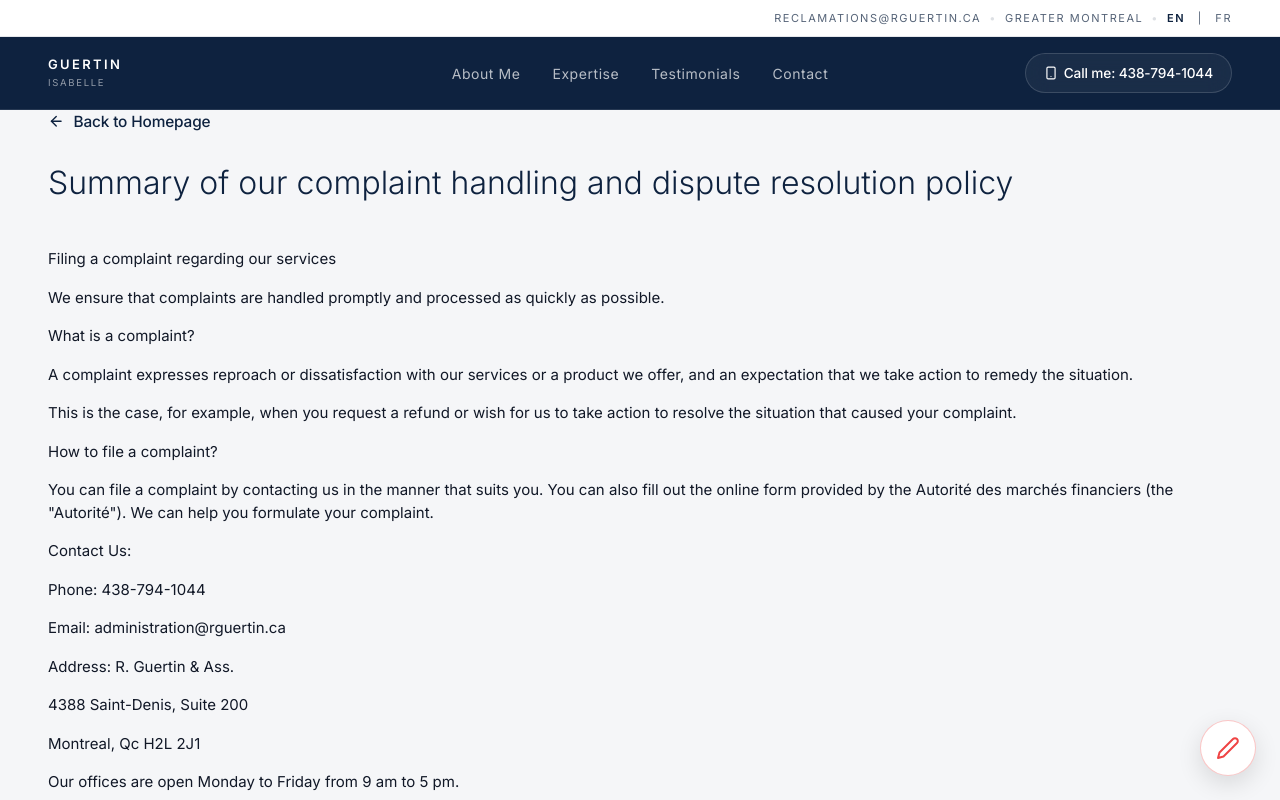
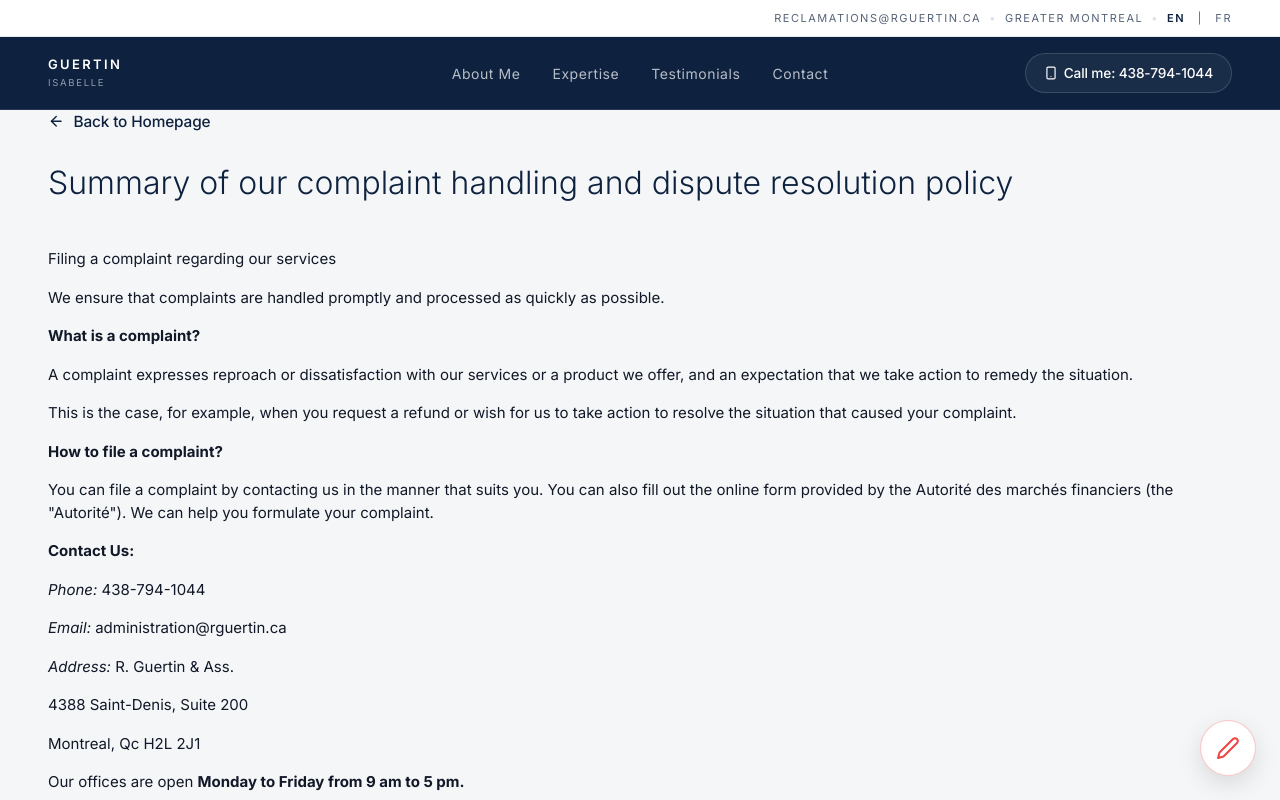
Before and after one commit to Irene2828/ClaimsExpert, a React (Vite) app: page /legal/complaints in a window 1280 px wide. Shown: the top 800 px of the page. Built offline with nearby package versions, Linux system fonts and the light colour scheme; a web font is replaced by a local one.

Commit message:
Apply bold and italic HTML formatting to key labels in legal documents

```diff
--- a/src/i18n/legalDocs.js
+++ b/src/i18n/legalDocs.js
@@ -85,9 +85,9 @@ export const legalDocs = {
             "Isabelle Guertin",
             "4388 rue St-Denis, Bureau 200, Montreal, Qc. H2J 2L1",
             "Canada",
-            "Website: https://rguertin.ca",
-            "Email: isabelle.guertin@rguertin.ca",
-            "Phone number: 438-794-1044",
+            "<em>Website:</em> https://rguertin.ca",
+            "<em>Email:</em> isabelle.guertin@rguertin.ca",
+            "<em>Phone number:</em> 438-794-1044",
             "We have appointed a contact person for the organization’s policies and practices and to whom complaints or inquiries can be forwarded:",
             "Isabelle Guertin",
             "4388 rue St-Denis, Bureau 200, Montreal, Qc. H2J 2L1"
@@ -145,9 +145,9 @@ export const legalDocs = {
             "Isabelle Guertin",
             "4388 rue St-Denis, Bureau 200, Montreal, Qc. H2J 2L1",
             "Canada",
-            "Website: https://rguertin.ca",
-            "Email: isabelle.guertin@rguertin.ca",
-            "Phone number: 438-794-1044"
+            "<em>Website:</em> https://rguertin.ca",
+            "<em>Email:</em> isabelle.guertin@rguertin.ca",
+            "<em>Phone number:</em> 438-794-1044"
           ]
         }
       ]
@@ -158,19 +158,19 @@ export const legalDocs = {
       intro: [
         "Filing a complaint regarding our services",
         "We ensure that complaints are handled promptly and processed as quickly as possible.",
-        "What is a complaint?",
+        "<strong>What is a complaint?</strong>",
         "A complaint expresses reproach or dissatisfaction with our services or a product we offer, and an expectation that we take action to remedy the situation.",
         "This is the case, for example, when you request a refund or wish for us to take action to resolve the situation that caused your complaint.",
-        "How to file a complaint?",
+        "<strong>How to file a complaint?</strong>",
         "You can file a complaint by contacting us in the manner that suits you. You can also fill out the online form provided by the Autorité des marchés financiers (the \"Autorité\"). We can help you formulate your complaint.",
-        "Contact Us:",
-        "Phone: 438-794-1044",
-        "Email: administration@rguertin.ca",
-        "Address: R. Guertin & Ass.",
+        "<strong>Contact Us:</strong>",
+        "<em>Phone:</em> 438-794-1044",
+        "<em>Email:</em> administration@rguertin.ca",
+        "<em>Address:</em> R. Guertin & Ass.",
         "4388 Saint-Denis, Suite 200",
         "Montreal, Qc H2L 2J1",
-        "Our offices are open Monday to Friday from 9 am to 5 pm.",
-        "Questions? Contact us to learn more about how we handle complaints."
+        "Our offices are open <strong>Monday to Friday from 9 am to 5 pm.</strong>",
+        "<strong>Questions?</strong> Contact us to learn more about how we handle complaints."
       ],
       sections: [
         {
@@ -312,9 +312,9 @@ export const legalDocs = {
             "Isabelle Guertin",
             "4388 rue St-Denis, Bureau 200, Montréal, Qc. H2J 2L1",
             "Canada",
-            "Site web : https://rguertin.ca",
-            "Courriel : isabelle.guertin@rguertin.ca",
-            "Numéro de téléphone : 438-794-1044"
+            "<em>Site web :</em> https://rguertin.ca",
+            "<em>Courriel :</em> isabelle.guertin@rguertin.ca",
+            "<em>Numéro de téléphone :</em> 438-794-1044"
           ]
         }
       ]
@@ -369,9 +369,9 @@ export const legalDocs = {
             "Isabelle Guertin",
             "4388 rue St-Denis, Bureau 200, Montréal, Qc. H2J 2L1",
             "Canada",
-            "Site web : https://rguertin.ca",
-            "Courriel : isabelle.guertin@rguertin.ca",
-            "Numéro de téléphone : 438-794-1044"
+            "<em>Site web :</em> https://rguertin.ca",
+            "<em>Courriel :</em> isabelle.guertin@rguertin.ca",
+            "<em>Numéro de téléphone :</em> 438-794-1044"
           ]
         }
       ]
@@ -382,19 +382,19 @@ export const legalDocs = {
       intro: [
         "Formuler une plainte à l’égard de nos services",
         "Nous veillons à ce que les plaintes soient prises en charge rapidement et qu’elles soient traitées dans les meilleurs délais.",
-        "Qu’est-ce qu’une plainte?",
+        "<strong>Qu’est-ce qu’une plainte?</strong>",
         "Une plainte exprime un reproche ou une insatisfaction à l’égard de nos services ou d’un produit que nous offrons et une attente de votre part que nous prenions des mesures pour y remédier.",
         "C’est le cas, par exemple, lorsque vous demandez un remboursement ou que vous souhaitez que nous posions des actions pour régler la situation à l’origine de votre plainte.",
-        "Comment formuler une plainte?",
+        "<strong>Comment formuler une plainte?</strong>",
         "Vous pouvez formuler votre plainte en communiquant avec nous par le moyen qui vous convient. Vous pouvez également remplir le formulaire mis en ligne de l’Autorité des marchés financiers (« l’Autorité »). Nous pouvons vous aider à formuler votre plainte.",
-        "Pour nous joindre",
-        "Téléphone : 438-794-1044",
-        "Courriel : administration@rguertin.ca",
-        "Adresse : R. Guertin & Ass.",
+        "<strong>Pour nous joindre</strong>",
+        "<em>Téléphone :</em> 438-794-1044",
+        "<em>Courriel :</em> administration@rguertin.ca",
+        "<em>Adresse :</em> R. Guertin & Ass.",
         "4388 Saint-Denis, Suite 200",
         "Montréal, Qc H2L 2J1",
-        "Nos bureaux sont ouverts du lundi au vendredi de 9 am à 5 pm.",
-        "Des questions? Communiquez avec nous pour connaître la façon dont nous traitons les plaintes."
+        "Nos bureaux sont ouverts <strong>du lundi au vendredi de 9 am à 5 pm.</strong>",
+        "<strong>Des questions?</strong> Communiquez avec nous pour connaître la façon dont nous traitons les plaintes."
       ],
       sections: [
         {
--- a/src/pages/LegalPage.jsx
+++ b/src/pages/LegalPage.jsx
@@ -72,7 +72,7 @@ export default function LegalPage() {
             {doc.intro && (
               <div className="space-y-4 mb-10">
                 {doc.intro.map((paragraph, idx) => (
-                  <p key={`intro-${idx}`}>{paragraph}</p>
+                  <p key={`intro-${idx}`} dangerouslySetInnerHTML={{ __html: paragraph }} />
                 ))}
               </div>
             )}
@@ -87,9 +87,11 @@ export default function LegalPage() {
                   </h2>
                   <div className="space-y-4">
                     {section.body.map((paragraph, pIdx) => (
-                      <p key={`p-${idx}-${pIdx}`} className={paragraph.startsWith('- ') ? 'pl-4' : ''}>
-                        {paragraph}
-                      </p>
+                      <p
+                        key={`p-${idx}-${pIdx}`}
+                        className={paragraph.startsWith('- ') ? 'pl-4' : ''}
+                        dangerouslySetInnerHTML={{ __html: paragraph }}
+                      />
                     ))}
                   </div>
                 </section>
```
